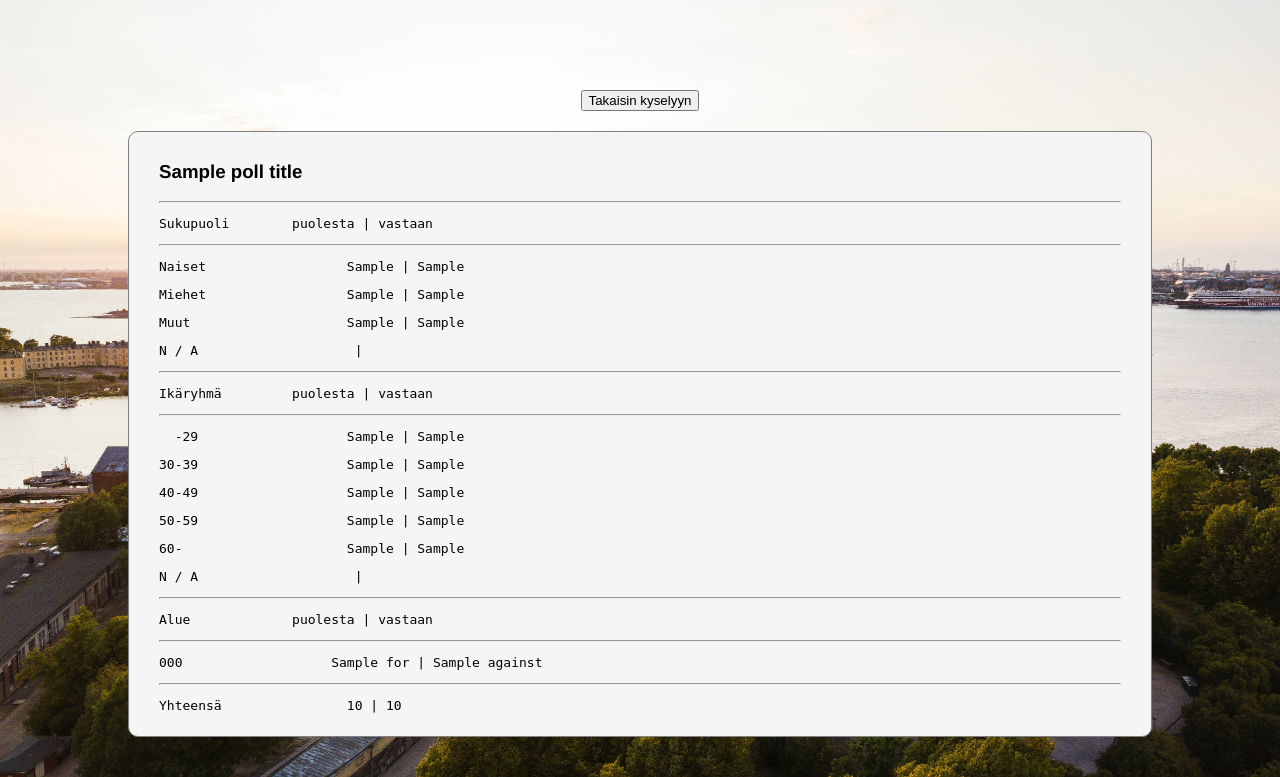
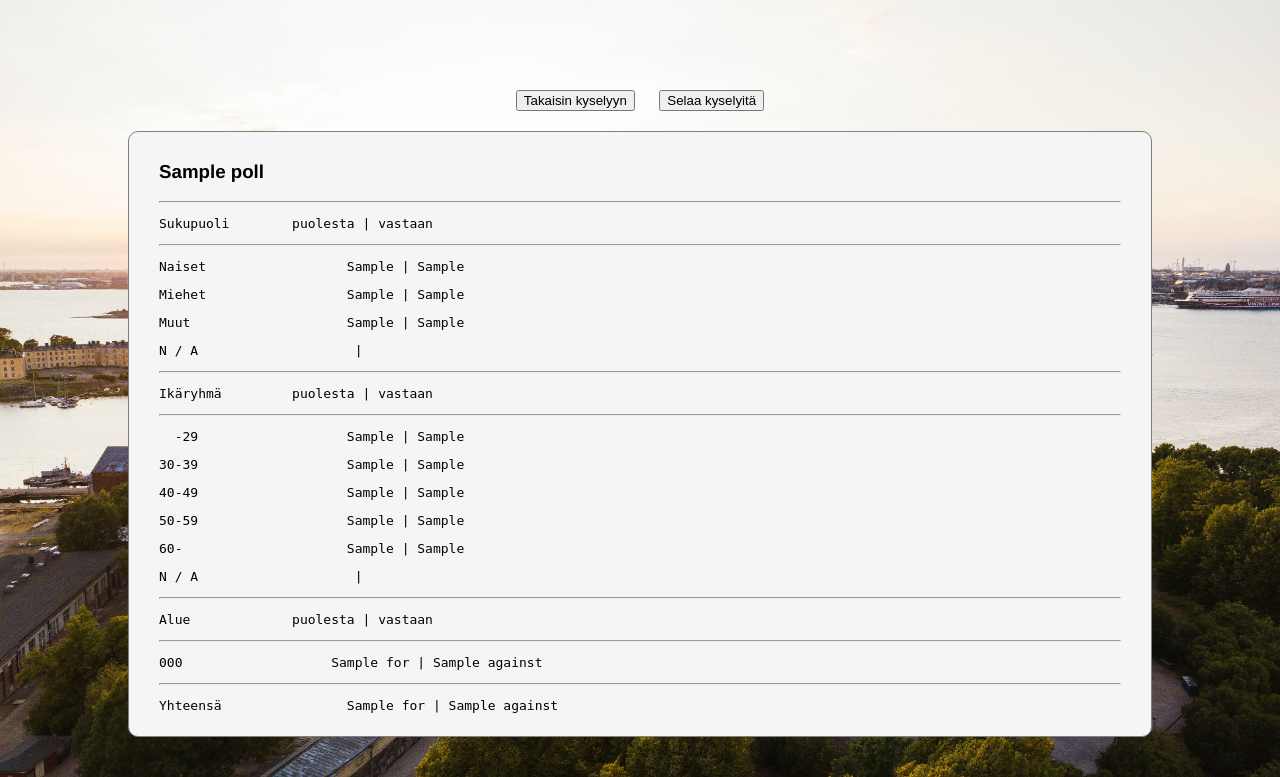
Before and after one commit to samushka13/web-app-project, a Flask app: template templates/poll_analytics.html in a window 1280 px wide. Shown: the part 80-857 px from the top of the page. Run offline with Flask 3, Linux system fonts and the light colour scheme; the template is opened without the code that fills it: most values are stand-ins (such as "Sample title", 1, 10 or a date in 2020).

Commit message:
Added similar action buttons to 'poll analytics' as in 'poll details'.

```diff
--- a/templates/poll_analytics.html
+++ b/templates/poll_analytics.html
@@ -4,12 +4,35 @@
 
 {% block content %}
 
-<form class="inlined" action="/browse_polls/details/{{ poll_id }}">
+{% if session.admin %}
+    <form class="inlined" action="/{{ 'un' if poll.archived_at else '' }}archive_poll/{{ poll.id }}" method="post">
+        <input class="input" type="submit" value="{{ 'Peru arkistointi' if poll.archived_at else 'Arkistoi' }}">
+        <input type="hidden" name="csrf_token" value="{{ session.csrf_token }}">
+    </form>
+{% endif %}
+
+{% if not poll.archived_at %}
+    <form class="inlined" action="/vote_for/{{ poll.id }}" method="post">
+        <input class="input" type="submit" value="Kannatan">
+        <input type="hidden" name="csrf_token" value="{{ session.csrf_token }}">
+    </form>
+
+    <form class="inlined" action="/vote_against/{{ poll.id }}" method="post">
+        <input class="input" type="submit" value="Vastustan">
+        <input type="hidden" name="csrf_token" value="{{ session.csrf_token }}">
+    </form>
+{% endif %}
+
+<form class="inlined" action="/browse_polls/details/{{ poll.id }}">
     <input class="input" type="submit" value="Takaisin kyselyyn">
 </form>
 
+<form class="inlined" action="/browse_polls">
+    <input class="input" type="submit" value="Selaa kyselyitä">
+</form>
+
 <div class="content">
-    <h3>{{ poll_title.title }}</h3>
+    <h3>{{ poll.title }}</h3>
     <pre><hr></pre>
     <pre>Sukupuoli        puolesta | vastaan</pre>
     <pre><hr></pre>
@@ -33,7 +56,7 @@
     <pre>{{ group.zip_code if group.zip_code else "N / A" }}                   {{ group.for if group.for else 0 }} | {{ group.against if group.against else 0 }}</pre>
     {% endfor %}
     <pre><hr></pre>
-    <pre>Yhteensä                {{ votes_for }} | {{ votes_against }}</pre>
+    <pre>Yhteensä                {{ poll.for }} | {{ poll.against }}</pre>
 </div>
 
 {% endblock %}
```
Also changed, not shown: data/polls.py (+0 -13 lines), routes/polls.py (+4 -9 lines).
